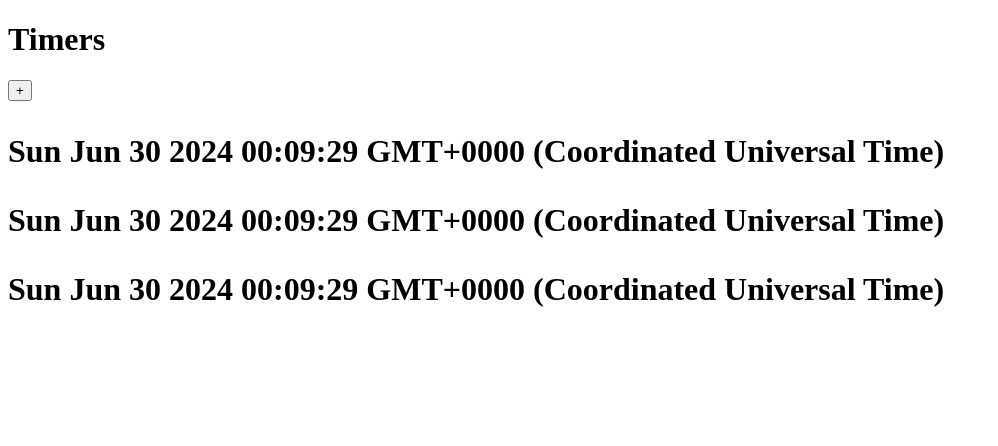
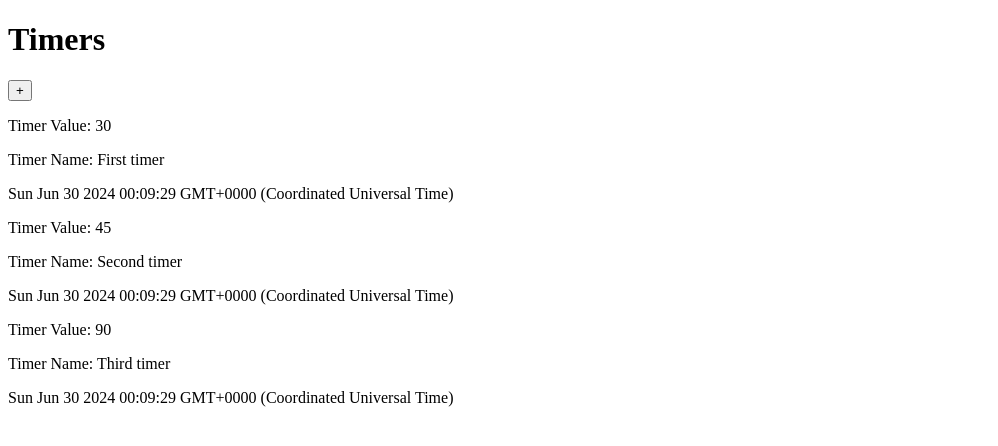
Before and after one commit to riccardopdev/countdown-timers-app, a React (Vite) app: page / in a window 1280 px wide. Shown: the top 446 px of the page, without its empty margins (0-998 px from the left). Built offline with nearby package versions, Linux system fonts and the light colour scheme.

Commit message:
Created template for Timer component

```diff
--- /dev/null
+++ b/src/components/Timer.tsx
@@ -0,0 +1,17 @@
+import { TimerType } from '../types/TimerType';
+
+const Timer = ({ timer }: TimerProps) => {
+  return (
+    <div>
+      <p>Timer Value: {timer.initialValue}</p>
+      <p>Timer Name: {timer.label}</p>
+      <p>{timer.initialTimeStamp.toString()}</p>
+    </div>
+  );
+};
+
+type TimerProps = {
+  timer: TimerType;
+};
+
+export default Timer;
--- a/src/components/TimerList.tsx
+++ b/src/components/TimerList.tsx
@@ -1,17 +1,18 @@
 import { useContext } from 'react';
 import { DataContext } from '../context/DataContext';
 import { DataContextType } from '../types/DataContextType';
+import Timer from './Timer';
 
 const TimerList = () => {
   const { state } = useContext<DataContextType>(DataContext);
 
   const renderTimerList = () => {
     return state.timers.map((timer) => {
-      return <p>{timer.initialTimeStamp.toString()}</p>;
+      return <Timer key={timer.id} timer={timer} />;
     });
   };
 
-  return <h1>{renderTimerList()}</h1>;
+  return <div>{renderTimerList()}</div>;
 };
 
 export default TimerList;
```
